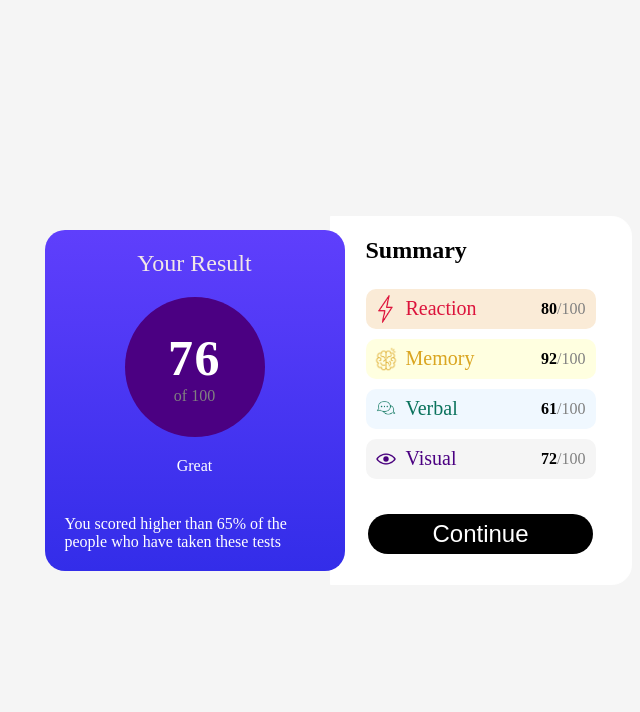
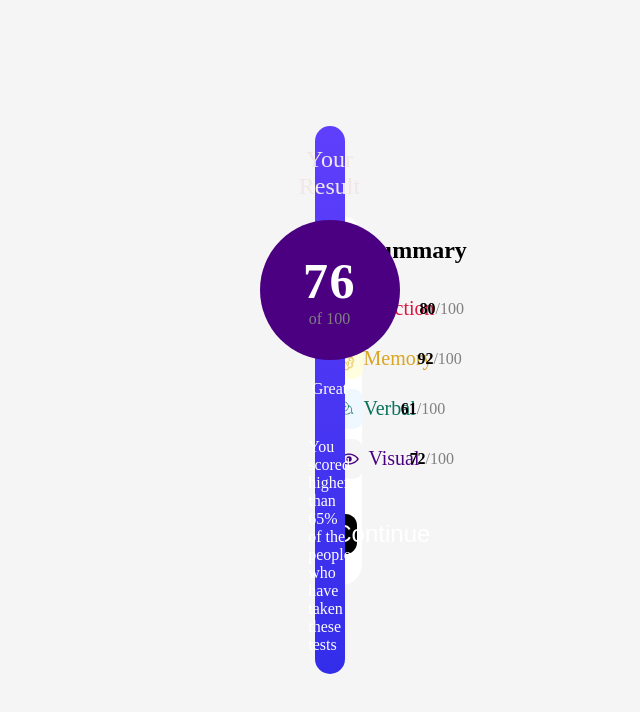
Before and after one commit to Wilsonide/assignment2skillupimo, a plain HTML site: page index.html in a window 1280 px wide. Shown: the whole page, without its empty margins (302-942 px from the left). Drawn offline with Linux system fonts and the light colour scheme.

Commit message:
Update index.css

```diff
--- a/css/index.css
+++ b/css/index.css
@@ -24,7 +24,7 @@ ul{
 }
 
 img{
-    max-width: 100%;
+    max-width: 90%;
     height: auto;
     display: block;
 }
@@ -52,7 +52,7 @@ img{
     display: flex;
     flex-direction: column;
     height: 100%;
-    width: 300px;
+    width: 30px;
     align-items: center;
 
 }
```
